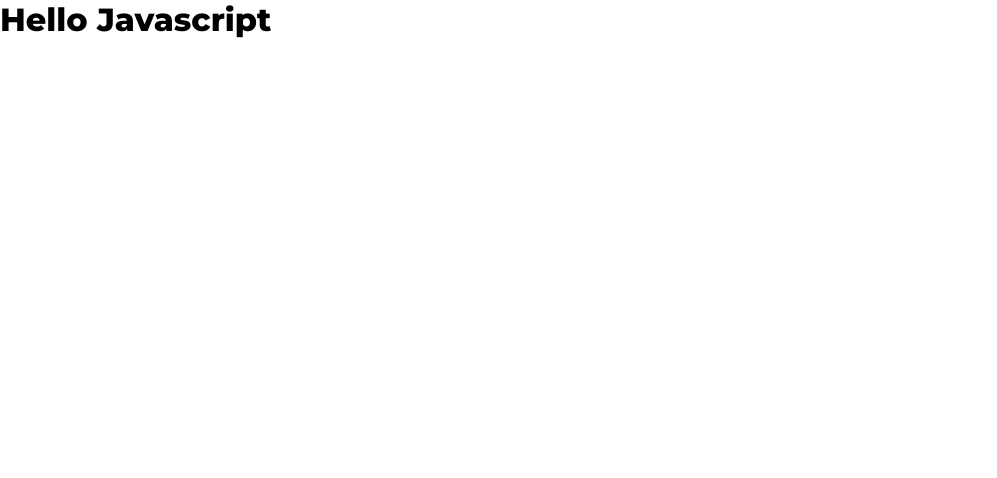
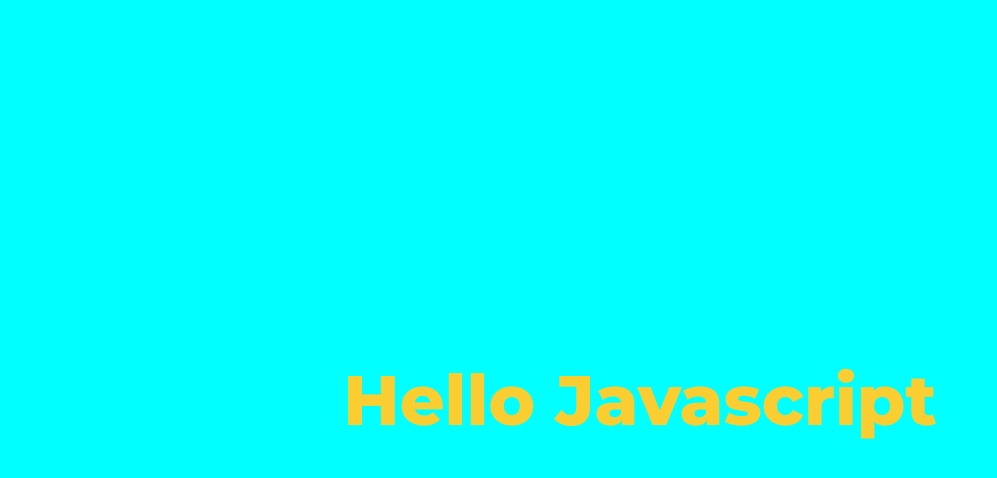
Before and after one commit to microsoftreact/marketing, a plain HTML site: page index.html in a window 1280 px wide. Shown: the whole page, without its empty margins (0-997 px from the left). Drawn offline with Linux system fonts and the light colour scheme.

Commit message:
Loyihaning container qismiga o'zgatirish kiritildi

```diff
--- a/css/style.css
+++ b/css/style.css
@@ -9,3 +9,17 @@ body {
     padding: 0;
     box-sizing: border-box;
 }
+
+.container {
+    width: 100%;
+    min-height: 100vh;
+    background-color: aqua;
+    display: flex;
+    align-items: center;
+    justify-content: center;
+    color: #face30;
+}
+
+h1 {
+    font-size: 70px;
+}
```
